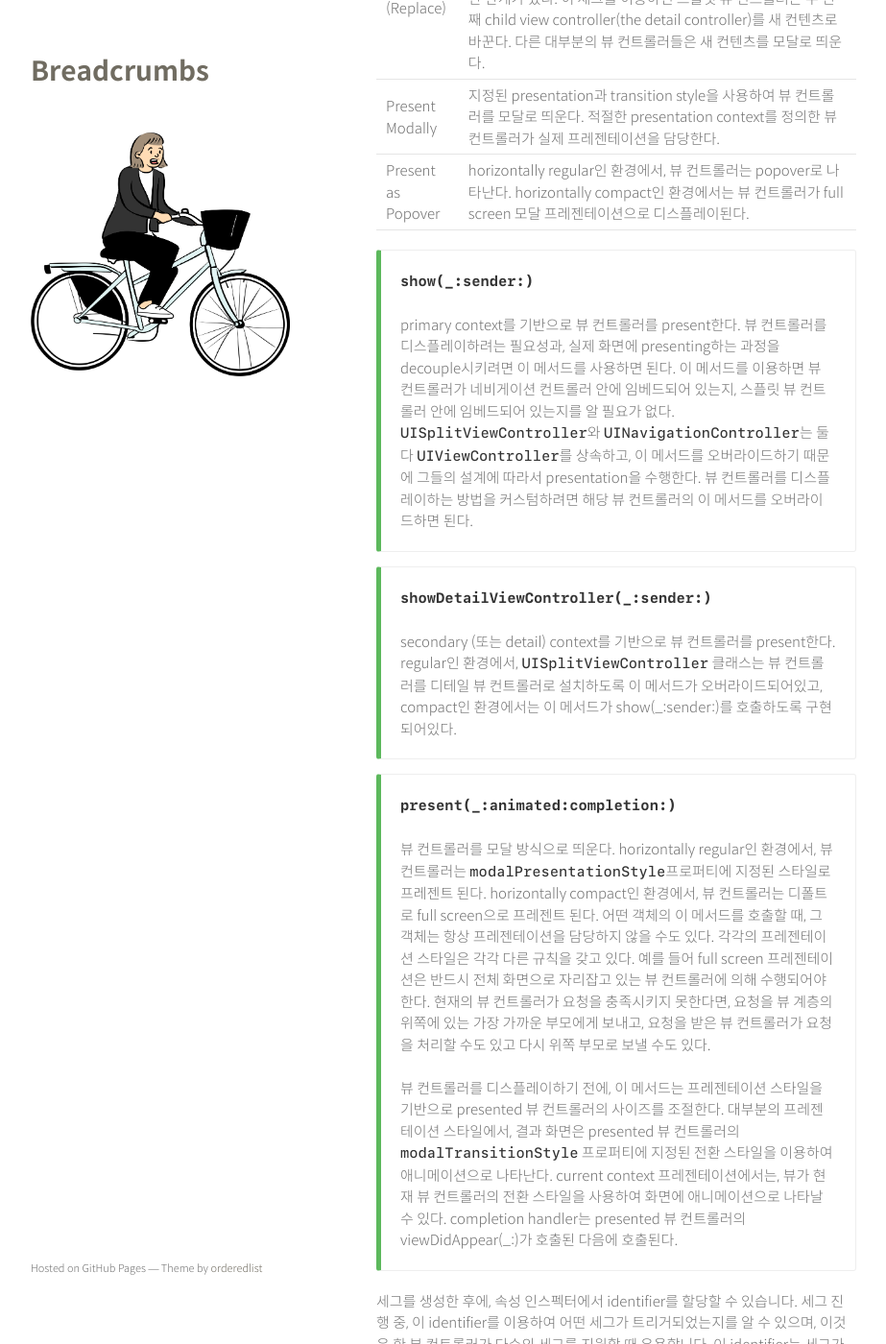
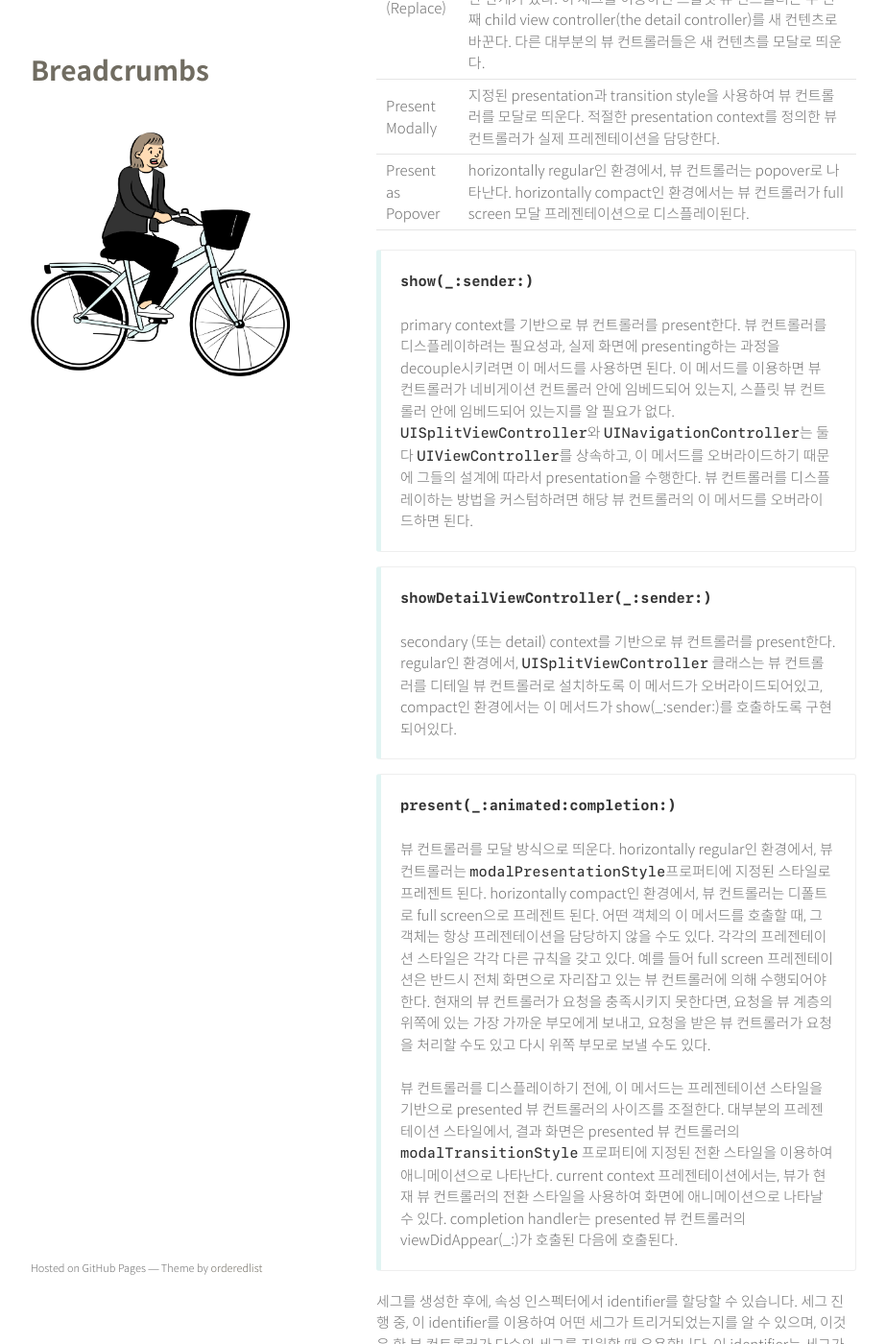
Before and after one commit to seizze/seizze.github.io, a Jekyll site: the page built from _posts/2019-11-23-iOS에서-세그를-통한-화면전환-정리.md, in a window 1280 px wide and 1400 px high, scrolled down 1410 px. Shown: the whole window at 96% size, without its empty margins (178-1101 px from the left). Built offline with Jekyll 4.4.1, drawn with Linux system fonts in a browser that asks for light colours.

Commit message:
Change callout colors

```diff
--- a/_sass/customstyles.scss
+++ b/_sass/customstyles.scss
@@ -32,10 +32,10 @@
     color: #428bca;
 }
 .bs-callout-success {
-    border-left-color: #5cb85c;
+    border-left-color: #e1f4f3;
 }
 .bs-callout-success h4 {
-    color: #5cb85c;
+    color: #e1f4f3;
 }
 .bs-callout-danger {
     border-left-color: #d9534f;
```
